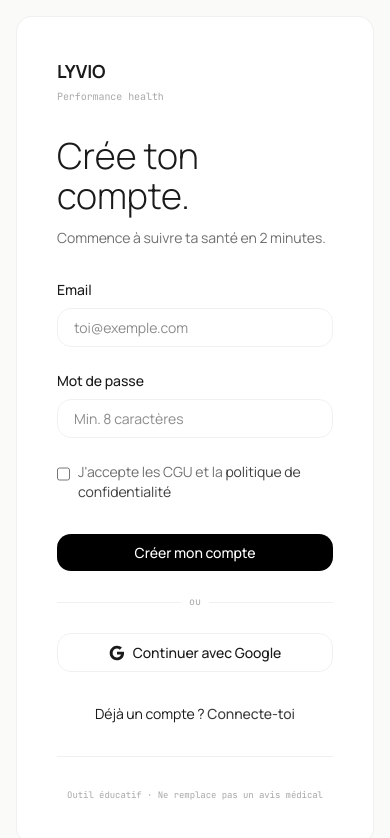
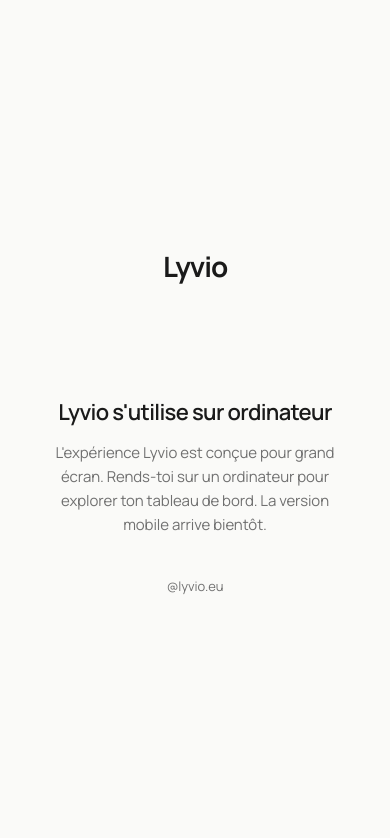
Before and after one commit to guillaume-pgr/baseline, a Next.js app: page /auth/signup in a window 390 px wide. Shown: the top 838 px of the page. Built offline with nearby package versions, Linux system fonts and the light colour scheme.

Commit message:
MODIF 2: mobile gate — écran bloquant sous 900px

```diff
--- a/src/app/globals.css
+++ b/src/app/globals.css
@@ -61,6 +61,16 @@
   }
 }
 
+/* Mobile gate: show blocking screen, hide app below 900px */
+@media (max-width: 899px) {
+  .mobile-gate {
+    display: flex !important;
+  }
+  .desktop-app {
+    display: none !important;
+  }
+}
+
 @layer base {
   body {
     background-color: var(--color-bg);
--- a/src/app/layout.tsx
+++ b/src/app/layout.tsx
@@ -1,6 +1,7 @@
 import type { Metadata } from "next";
 import { manrope, jetbrainsMono } from "./fonts";
 import "./globals.css";
+import MobileGate from "@/components/MobileGate";
 
 export const metadata: Metadata = {
   title: "Lyvio — Performance & Santé",
@@ -14,7 +15,7 @@
 }>) {
   return (
     <html lang="fr" className={`${manrope.variable} ${jetbrainsMono.variable}`}>
-      <body>{children}</body>
+      <body><MobileGate>{children}</MobileGate></body>
     </html>
   );
 }
--- /dev/null
+++ b/src/components/MobileGate.tsx
@@ -0,0 +1,96 @@
+'use client'
+
+export default function MobileGate({ children }: { children: React.ReactNode }) {
+  return (
+    <>
+      {/* Mobile blocking screen — shown below 900px */}
+      <div
+        style={{
+          display: 'none',
+          position: 'fixed',
+          inset: 0,
+          zIndex: 9999,
+          backgroundColor: '#FAFAF8',
+          flexDirection: 'column',
+          alignItems: 'center',
+          justifyContent: 'center',
+          padding: '40px 32px',
+          textAlign: 'center',
+        }}
+        className="mobile-gate"
+      >
+        {/* Logo */}
+        <p style={{
+          fontFamily: 'var(--font-sans)',
+          fontWeight: 700,
+          fontSize: 28,
+          letterSpacing: '-0.04em',
+          color: 'var(--color-ink)',
+          marginBottom: 40,
+        }}>
+          Lyvio
+        </p>
+
+        {/* Biotech accent dot */}
+        <div style={{
+          width: 40,
+          height: 40,
+          borderRadius: '50%',
+          backgroundColor: 'var(--color-lichen-soft)',
+          marginBottom: 32,
+          display: 'flex',
+          alignItems: 'center',
+          justifyContent: 'center',
+        }}>
+          <div style={{
+            width: 12,
+            height: 12,
+            borderRadius: '50%',
+            backgroundColor: 'var(--color-lichen)',
+          }} />
+        </div>
+
+        <h1 style={{
+          fontSize: 22,
+          fontWeight: 600,
+          letterSpacing: '-0.03em',
+          color: 'var(--color-ink)',
+          marginBottom: 16,
+          lineHeight: 1.2,
+        }}>
+          Lyvio s'utilise sur ordinateur
+        </h1>
+
+        <p style={{
+          fontSize: 15,
+          color: 'var(--color-ink-3)',
+          lineHeight: 1.6,
+          maxWidth: 300,
+          marginBottom: 40,
+        }}>
+          L'expérience Lyvio est conçue pour grand écran. Rends-toi sur un ordinateur pour explorer ton tableau de bord. La version mobile arrive bientôt.
+        </p>
+
+        <a
+          href="https://instagram.com/lyvio.eu"
+          target="_blank"
+          rel="noopener noreferrer"
+          style={{
+            fontSize: 13,
+            color: 'var(--color-ink-3)',
+            textDecoration: 'none',
+            borderBottom: '1px solid var(--color-ink-5)',
+            paddingBottom: 2,
+          }}
+        >
+          @lyvio.eu
+        </a>
+      </div>
+
+      {/* Desktop app — hidden below 900px */}
+      <div className="desktop-app">
+        {children}
+      </div>
+    </>
+  )
+}
```
